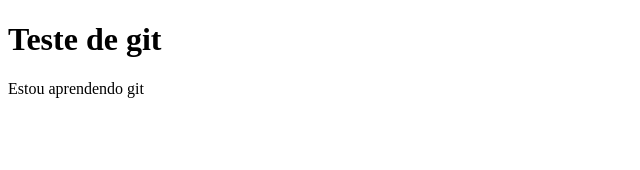
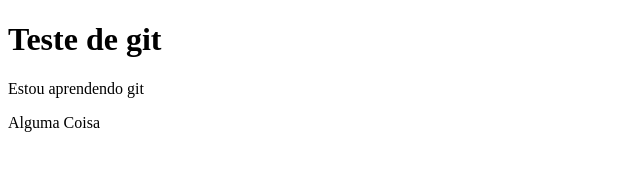
Before and after one commit to MthsLnk-gthb/tutorial_git, a plain HTML site: page index.html in a window 1280 px wide. Shown: the whole page, without its empty margins (0-640 px from the left). Drawn offline with Linux system fonts and the light colour scheme.

Commit message:
Nova demanda

```diff
--- a/index.html
+++ b/index.html
@@ -8,5 +8,6 @@
 <body>
     <h1>Teste de git</h1>
     <p>Estou aprendendo git</p>
+    <span>Alguma Coisa</span>
 </body>
 </html>
```
